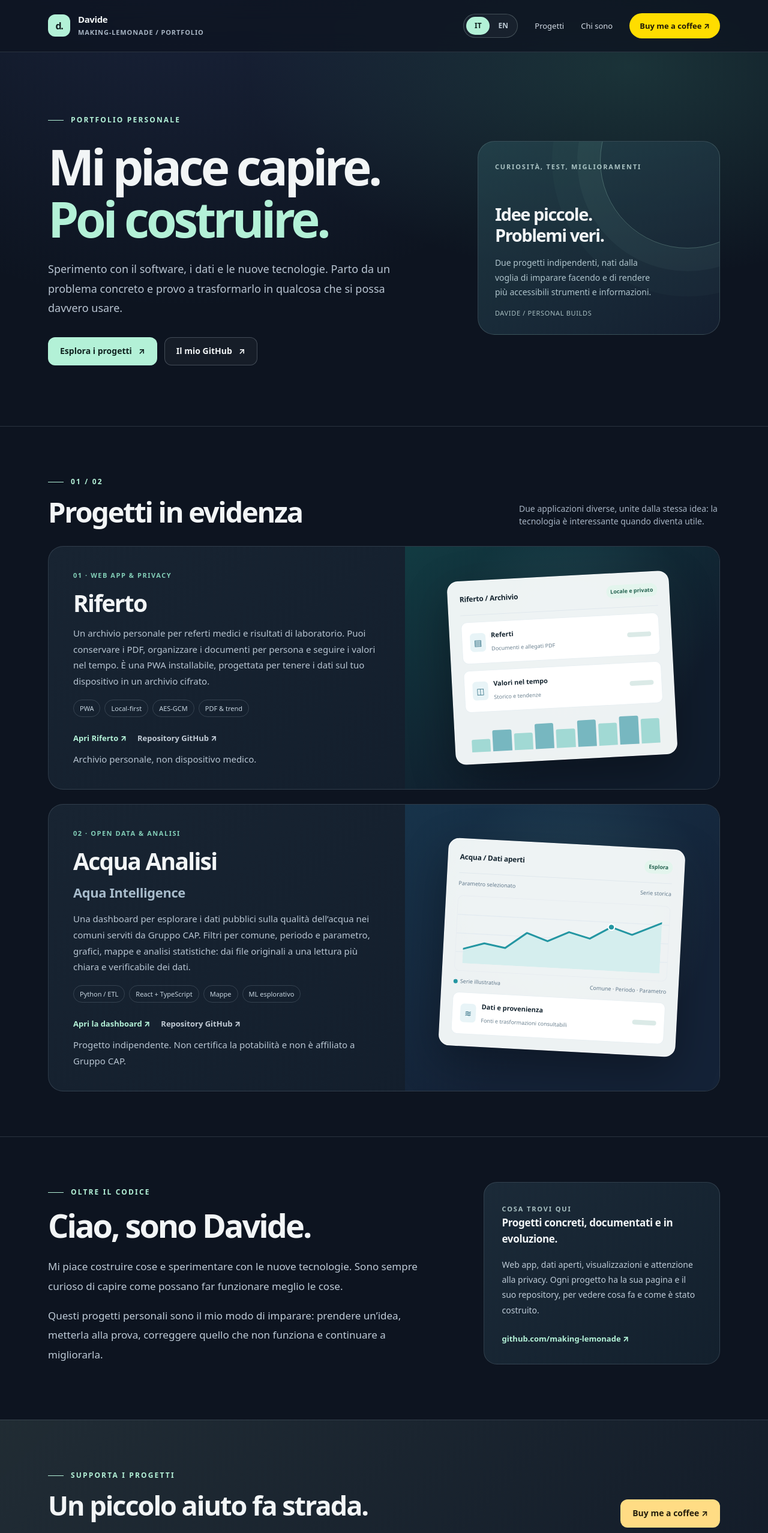
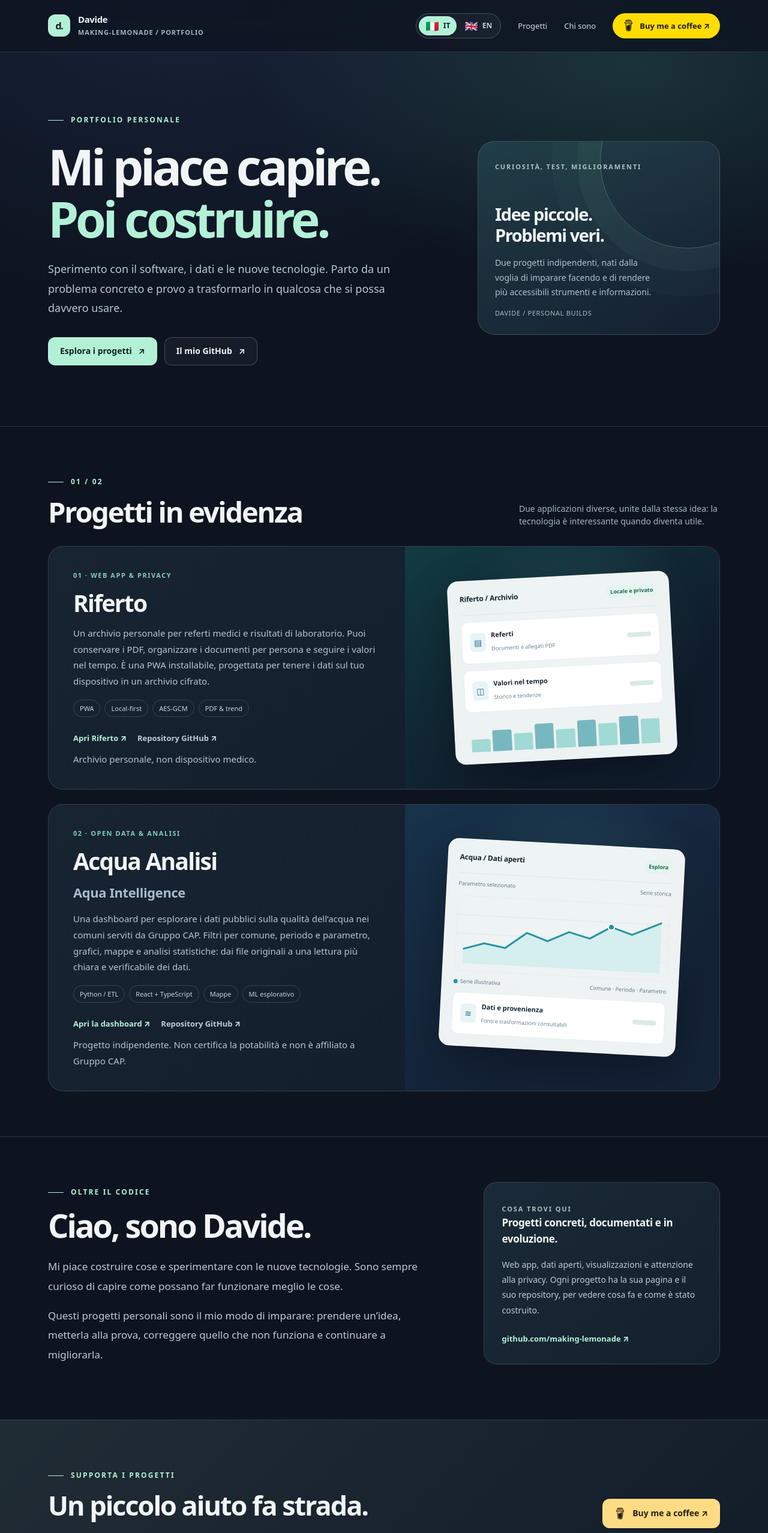
Before and after one commit to making-lemonade/making-lemonade.github.io, a plain HTML site: page index.html in a window 1280 px wide. Shown: the top 2555 px of the page at 60% size. Drawn offline with Linux system fonts and the light colour scheme.

Commit message:
ui: show flags for languages and Buy Me a Coffee brand icon

```diff
--- a/index.html
+++ b/index.html
@@ -106,20 +106,22 @@
     .support-actions{display:flex;align-items:center;gap:12px;flex-wrap:wrap;justify-content:flex-end;min-width:260px}
     .coffee{color:#241e0c;background:var(--yellow)}
     .coffee:hover{background:#ffe8a9}
+    .coffee-logo{display:inline-block;object-fit:contain;flex:none;width:19px;height:19px;vertical-align:middle}
     .footer-inner{padding:33px 0 38px;display:flex;gap:24px;align-items:center;justify-content:space-between}
     .footer-left{font-size:12px;color:#8ea0af;line-height:1.85}
     .footer-links{display:flex;gap:20px;align-items:center;flex-wrap:wrap}
     .footer-links a{font-size:12px;color:#b6c7d0}
     .footer-links a:hover{color:white}
-    .footer-links .coffee-footer{color:var(--accent);font-weight:800}
+    .footer-links .coffee-footer{display:inline-flex;align-items:center;gap:8px;border-radius:999px;background:#ffdd00;color:#211a07;padding:8px 11px;font-weight:800;white-space:nowrap}
     @media(max-width:900px){.hero-grid{grid-template-columns:1fr}.hero{padding:72px 0}.hero-aside{min-height:230px}.hero-orbit{margin-top:24px}.project{grid-template-columns:1fr}.project-copy{padding:30px 30px 20px}.project-visual{min-height:270px}.about-layout{gap:25px}.support-inner{align-items:flex-start;flex-direction:column}.support-actions{justify-content:flex-start}}
     @media(max-width:620px){.container{width:min(100% - 32px,1120px)}.header-inner{min-height:73px}.brand-sub{font-size:10px}.nav{gap:10px}.nav .nav-internal{display:none}.coffee-top{padding:9px 12px;font-size:12px}.hero{padding:59px 0 66px}.hero-grid{gap:30px}.hero-aside{min-height:230px}.lede{font-size:16px}.section{padding:54px 0}.section-header{display:block}.section-note{margin-top:14px}.project h3{font-size:30px}.project-visual{min-height:255px}.about-layout{grid-template-columns:1fr}.support-actions{min-width:0}.footer-inner{flex-direction:column;align-items:flex-start;gap:17px}}
     .language-switch{display:inline-flex;align-items:center;gap:3px;padding:4px;border:1px solid rgba(205,230,225,.24);border-radius:999px;background:rgba(255,255,255,.04);flex-shrink:0}
-    .language-button{border:0;border-radius:999px;min-width:39px;height:30px;padding:0 9px;background:transparent;color:#bdcad4;font:750 12px/1 ui-sans-serif,system-ui,-apple-system,BlinkMacSystemFont,"Segoe UI",sans-serif;cursor:pointer;transition:background .16s,color .16s}
+    .language-button{display:inline-flex;align-items:center;justify-content:center;gap:7px;border:0;border-radius:999px;min-width:63px;height:32px;padding:0 10px;background:transparent;color:#bdcad4;font:750 12px/1 ui-sans-serif,system-ui,-apple-system,BlinkMacSystemFont,"Segoe UI",sans-serif;cursor:pointer;transition:background .16s,color .16s}
+    .lang-flag{font-size:18px;line-height:1;display:inline-block;flex-shrink:0}
     .language-button:hover{color:white}
     .language-button.is-active{background:var(--accent);color:#10231f;cursor:default}
     .language-button:focus-visible{outline:2px solid white;outline-offset:2px}
-    @media(max-width:620px){.header-inner{flex-wrap:wrap;padding-block:11px;gap:12px}.brand{flex:1}.nav{width:100%;justify-content:space-between}.nav .language-switch{order:0}.nav .coffee-top{order:1}.language-button{min-width:45px}}
+    @media(max-width:620px){.header-inner{flex-wrap:wrap;padding-block:11px;gap:12px}.brand{flex:1}.nav{width:100%;justify-content:space-between}.nav .language-switch{order:0}.nav .coffee-top{order:1}.language-button{min-width:61px}}
     @media(prefers-reduced-motion:reduce){html{scroll-behavior:auto}*,*::before,*::after{transition:none!important}}
   </style>
 </head>
@@ -131,10 +133,10 @@
         <span><span class="brand-name">Davide</span><span class="brand-sub">making-lemonade / portfolio</span></span>
       </a>
       <nav class="nav" aria-label="Navigazione principale">
-        <div class="language-switch" role="group" aria-label="Seleziona la lingua"><button type="button" class="language-button is-active" data-lang="it" aria-pressed="true" lang="it" title="Italiano">IT</button><button type="button" class="language-button" data-lang="en" aria-pressed="false" lang="en" title="English">EN</button></div>
+        <div class="language-switch" role="group" aria-label="Seleziona la lingua"><button type="button" class="language-button is-active" data-lang="it" aria-pressed="true" lang="it" title="Italiano" aria-label="Italiano"><span class="lang-flag" aria-hidden="true">🇮🇹</span><span>IT</span></button><button type="button" class="language-button" data-lang="en" aria-pressed="false" lang="en" title="English" aria-label="English"><span class="lang-flag" aria-hidden="true">🇬🇧</span><span>EN</span></button></div>
         <a class="nav-internal" href="#progetti">Progetti</a>
         <a class="nav-internal" href="#chi-sono">Chi sono</a>
-        <a class="coffee-top" href="https://www.buymeacoffee.com/dvaidae" target="_blank" rel="noopener noreferrer" aria-label="Supporta i progetti tramite Buy Me a Coffee (apre una nuova scheda)">Buy me a coffee ↗</a>
+        <a class="coffee-top" href="https://www.buymeacoffee.com/dvaidae" target="_blank" rel="noopener noreferrer" aria-label="Supporta i progetti tramite Buy Me a Coffee (apre una nuova scheda)"><img class="coffee-logo" src="./assets/buymeacoffee.svg" alt="" aria-hidden="true" width="19" height="19" loading="eager" decoding="async"><span>Buy me a coffee ↗</span></a>
       </nav>
     </div>
   </header>
@@ -248,7 +250,7 @@
           <p>Se uno di questi strumenti ti è utile, puoi sostenere il lavoro che c’è dietro. Non è necessario: anche provarli, condividerli o lasciare un feedback significa molto.</p>
         </div>
         <div class="support-actions">
-          <a class="button coffee" href="https://www.buymeacoffee.com/dvaidae" target="_blank" rel="noopener noreferrer">Buy me a coffee ↗</a>
+          <a class="button coffee" href="https://www.buymeacoffee.com/dvaidae" target="_blank" rel="noopener noreferrer"><img class="coffee-logo" src="./assets/buymeacoffee.svg" alt="" aria-hidden="true" width="19" height="19" loading="eager" decoding="async"><span>Buy me a coffee ↗</span></a>
         </div>
       </div>
     </section>
@@ -260,7 +262,7 @@
       <nav class="footer-links" aria-label="Collegamenti finali">
         <a href="#inizio">Torna su ↑</a>
         <a href="https://github.com/making-lemonade" target="_blank" rel="noopener noreferrer">GitHub ↗</a>
-        <a class="coffee-footer" href="https://www.buymeacoffee.com/dvaidae" target="_blank" rel="noopener noreferrer">Buy me a coffee ↗</a>
+        <a class="coffee-footer" href="https://www.buymeacoffee.com/dvaidae" target="_blank" rel="noopener noreferrer"><img class="coffee-logo" src="./assets/buymeacoffee.svg" alt="" aria-hidden="true" width="19" height="19" loading="eager" decoding="async"><span>Buy me a coffee ↗</span></a>
       </nav>
     </div>
   </footer>
```
